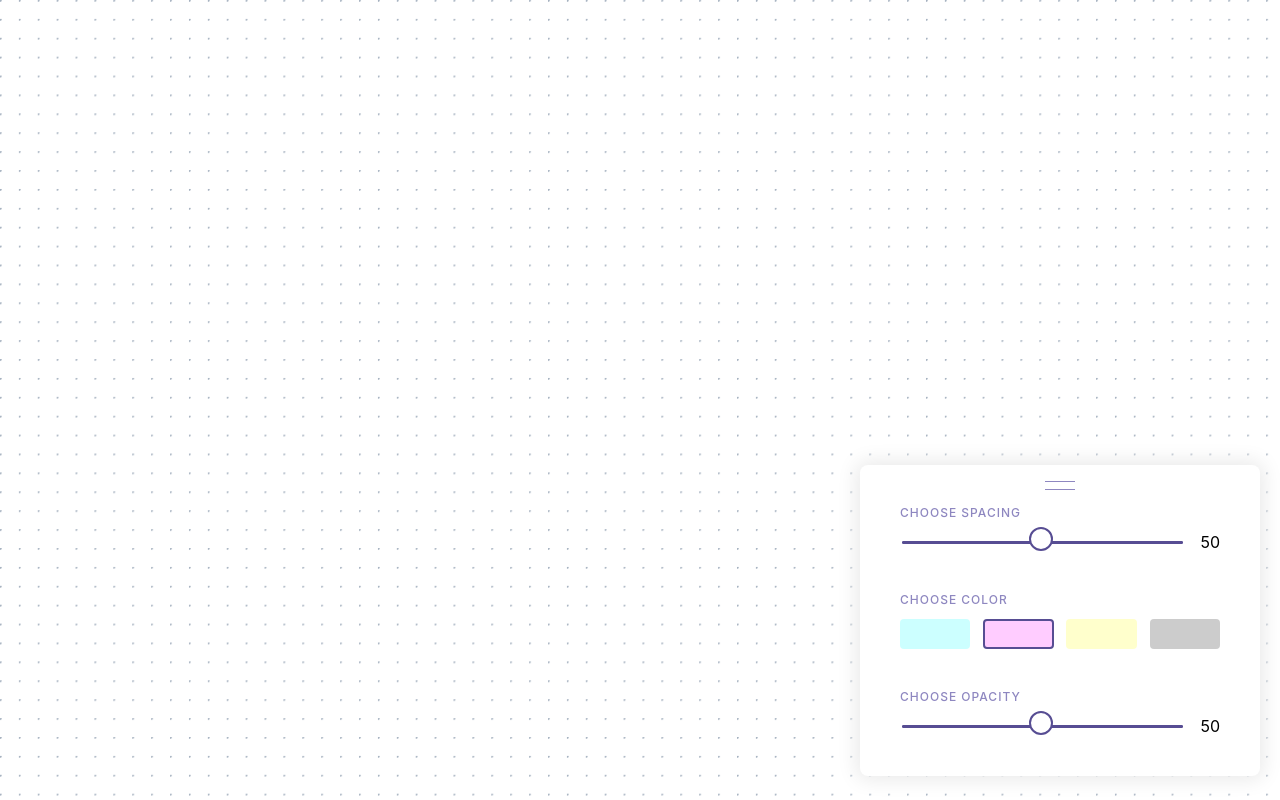
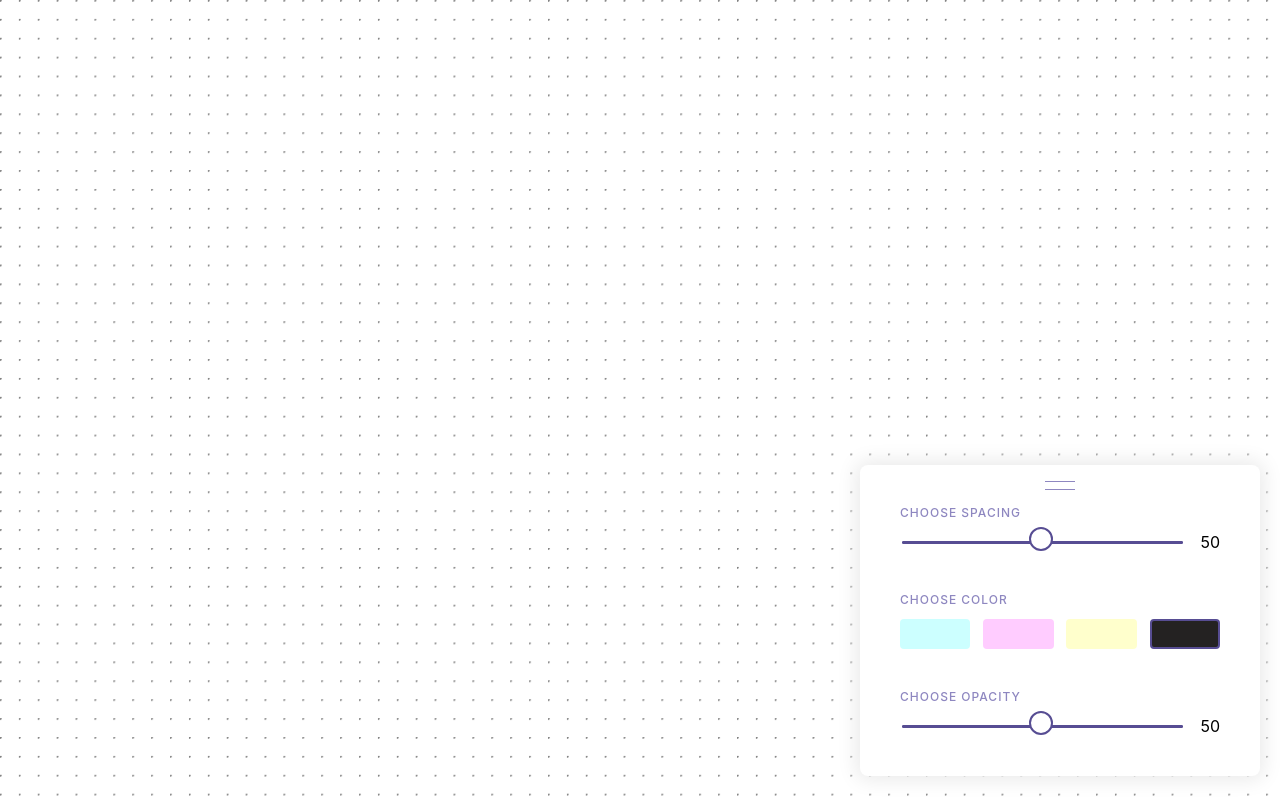
Before and after one commit to eeshdarthvader/griddy, a Next.js app: page / in a window 1280 px wide. Built offline with nearby package versions, Linux system fonts and the light colour scheme.

Commit message:
Reactivity

```diff
--- a/components/Canvas/index.js
+++ b/components/Canvas/index.js
@@ -1,8 +1,16 @@
 import React from 'react';
+import colorString from 'color-string';
 
 import styles from './Canvas.module.css';
 
-const Canvas = ({ spacing, opacity }) => (
+const COLOR_HASH = {
+  cyan: [204, 255, 255],
+  magenta: [255, 204, 255],
+  yellow: [255, 255, 204],
+  black: [36, 34, 34],
+};
+
+const Canvas = ({ spacing, opacity, color }) => (
   <div className={styles.canvas}>
     <svg width="100%" height="100%">
       <defs>
@@ -13,7 +21,7 @@ const Canvas = ({ spacing, opacity }) => (
           height={`${spacing}mm`}
           patternUnits="userSpaceOnUse"
         >
-          <circle fill="#496180" r="0.5mm" fillOpacity={`${opacity}%`} />
+          <circle fill="rgba(0,0,0,1)" r="0.5mm" fillOpacity={`${opacity}%`} />
         </pattern>
 
         {/* 3 dots grid */}
@@ -24,7 +32,12 @@ const Canvas = ({ spacing, opacity }) => (
 
         {/* square grid */}
         <pattern id="square" width="24" height="24" patternUnits="userSpaceOnUse">
-          <path d="M 24 0 L 0 0 0 24" fill="none" stroke="#496180" strokeWidth="0.6mm" />
+          <path
+            d="M 24 0 L 0 0 0 24"
+            fill="none"
+            stroke="#496180"
+            strokeWidth="0.6mm"
+          />
         </pattern>
 
         {/* ruled grid */}
@@ -35,10 +48,38 @@ const Canvas = ({ spacing, opacity }) => (
         {/* music grid */}
         <pattern id="music" width="100" height="100" patternUnits="userSpaceOnUse">
           <line x1="0" y1="0" x2="100" y2="0" stroke="#496180" strokeWidth="0.3mm" />
-          <line x1="0" y1="12" x2="100" y2="12" stroke="#496180" strokeWidth="0.3mm" />
-          <line x1="0" y1="24" x2="100" y2="24" stroke="#496180" strokeWidth="0.3mm" />
-          <line x1="0" y1="36" x2="100" y2="36" stroke="#496180" strokeWidth="0.3mm" />
-          <line x1="0" y1="48" x2="100" y2="48" stroke="#496180" strokeWidth="0.3mm" />
+          <line
+            x1="0"
+            y1="12"
+            x2="100"
+            y2="12"
+            stroke="#496180"
+            strokeWidth="0.3mm"
+          />
+          <line
+            x1="0"
+            y1="24"
+            x2="100"
+            y2="24"
+            stroke="#496180"
+            strokeWidth="0.3mm"
+          />
+          <line
+            x1="0"
+            y1="36"
+            x2="100"
+            y2="36"
+            stroke="#496180"
+            strokeWidth="0.3mm"
+          />
+          <line
+            x1="0"
+            y1="48"
+            x2="100"
+            y2="48"
+            stroke="#496180"
+            strokeWidth="0.3mm"
+          />
         </pattern>
       </defs>
 
--- a/components/Controls/Hue/Hue.module.css
+++ b/components/Controls/Hue/Hue.module.css
@@ -28,5 +28,5 @@
     background-color: rgb(255, 255, 204);
 }
 .black {
-    background-color: rgb(204, 204, 204);
+    background-color: rgb(36, 34, 34);
 }
--- a/components/Controls/Hue/index.js
+++ b/components/Controls/Hue/index.js
@@ -1,13 +1,30 @@
 import React from 'react';
-
 import styles from './Hue.module.css';
 
-const Hue = () => (
+import { COLORS } from '../../utils';
+
+const Hue = ({ activeColor, onClick }) => (
   <div className={styles.swatches}>
-    <span className={`${styles.swatch} ${styles.cyan}`} />
-    <span className={`${styles.swatch} ${styles.magenta} ${styles.active}`} />
-    <span className={`${styles.swatch} ${styles.yellow}`} />
-    <span className={`${styles.swatch} ${styles.black}`} />
+    {Object.entries(COLORS).map((color) => {
+      if (activeColor === color[1]) {
+        return (
+          <span
+            key={color[1]}
+            data-color={color[1]}
+            onClick={onClick}
+            className={`${styles.swatch} ${styles[color[1]]} ${styles.active}`}
+          />
+        );
+      }
+      return (
+        <span
+          key={color[1]}
+          data-color={color[1]}
+          className={`${styles.swatch} ${styles[color[1]]}`}
+          onClick={onClick}
+        />
+      );
+    })}
   </div>
 );
 
--- a/components/Controls/index.js
+++ b/components/Controls/index.js
@@ -1,15 +1,13 @@
 import React from 'react';
 import Draggable from 'react-draggable';
-
 import styles from './Controls.module.css';
-
 import Label from './Label';
 import Range from './Range';
 import Hue from './Hue';
 import Handle from './Handle';
 
 const Controls = ({
-  spacing, opacity, onSpacingChange, onOpacityChange,
+  spacing, opacity, color, onSpacingChange, onOpacityChange, onColorChange,
 }) => (
   <Draggable handle=".handler">
     <div className={styles.container}>
@@ -21,7 +19,7 @@ const Controls = ({
         </div>
         <div className={styles.knob}>
           <Label>Choose Color</Label>
-          <Hue />
+          <Hue activeColor={color} onClick={onColorChange} />
         </div>
         <div>
           <Label>Choose opacity</Label>
--- /dev/null
+++ b/components/utils.js
@@ -0,0 +1,6 @@
+export const COLORS = Object.freeze({
+  CYAN: 'cyan',
+  MAGENTA: 'magenta',
+  YELLOW: 'yellow',
+  BLACK: 'black',
+});
--- a/package.json
+++ b/package.json
@@ -11,14 +11,15 @@
     },
     "dependencies": {
         "babel-eslint": "^10.1.0",
+        "color-string": "^1.5.3",
         "eslint-config-airbnb": "18.2.0",
         "eslint-plugin-jsx-a11y": "^6.3.1",
         "eslint-plugin-react": "^7.20.6",
         "next": "9.4.1",
+        "prop-types": "15.7.2",
         "react": "16.13.1",
         "react-dom": "16.13.1",
-        "react-draggable": "4.4.3",
-        "prop-types": "15.7.2"
+        "react-draggable": "4.4.3"
     },
     "devDependencies": {
         "eslint": "7.8.1",
--- a/pages/index.js
+++ b/pages/index.js
@@ -1,24 +1,30 @@
 import React, { useState } from 'react';
-
 import Canvas from '../components/Canvas';
 import Controls from '../components/Controls';
+
+import { COLORS } from '../components/utils';
 
 const Home = () => {
   const [spacing, setSpacing] = useState(50);
   const [opacity, setOpacity] = useState(50);
+  const [color, setColor] = useState(COLORS.BLACK);
 
   const handleSpacingChange = (e) => setSpacing(e.target.value);
 
   const handleOpacityChange = (e) => setOpacity(e.target.value);
 
+  const handleColorChange = (e) => setColor(e.target.dataset.color);
+
   return (
     <>
-      <Canvas spacing={spacing / 10} opacity={opacity} />
+      <Canvas spacing={spacing / 10} opacity={opacity} color={color} />
       <Controls
         spacing={spacing}
         opacity={opacity}
+        color={color}
         onSpacingChange={handleSpacingChange}
         onOpacityChange={handleOpacityChange}
+        onColorChange={handleColorChange}
       />
     </>
   );
```
Also changed, not shown: .eslintrc.json, 1 other file (tests, documents, lock files or other folders).
